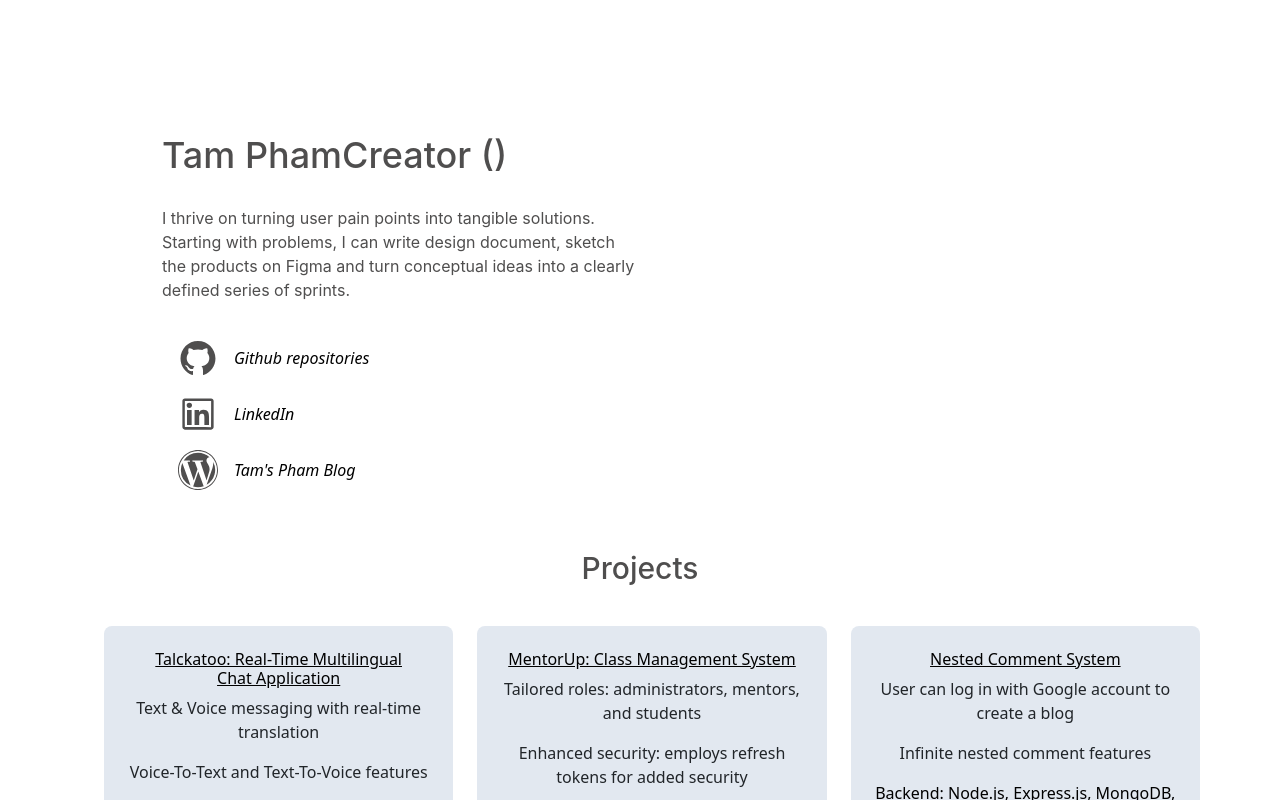
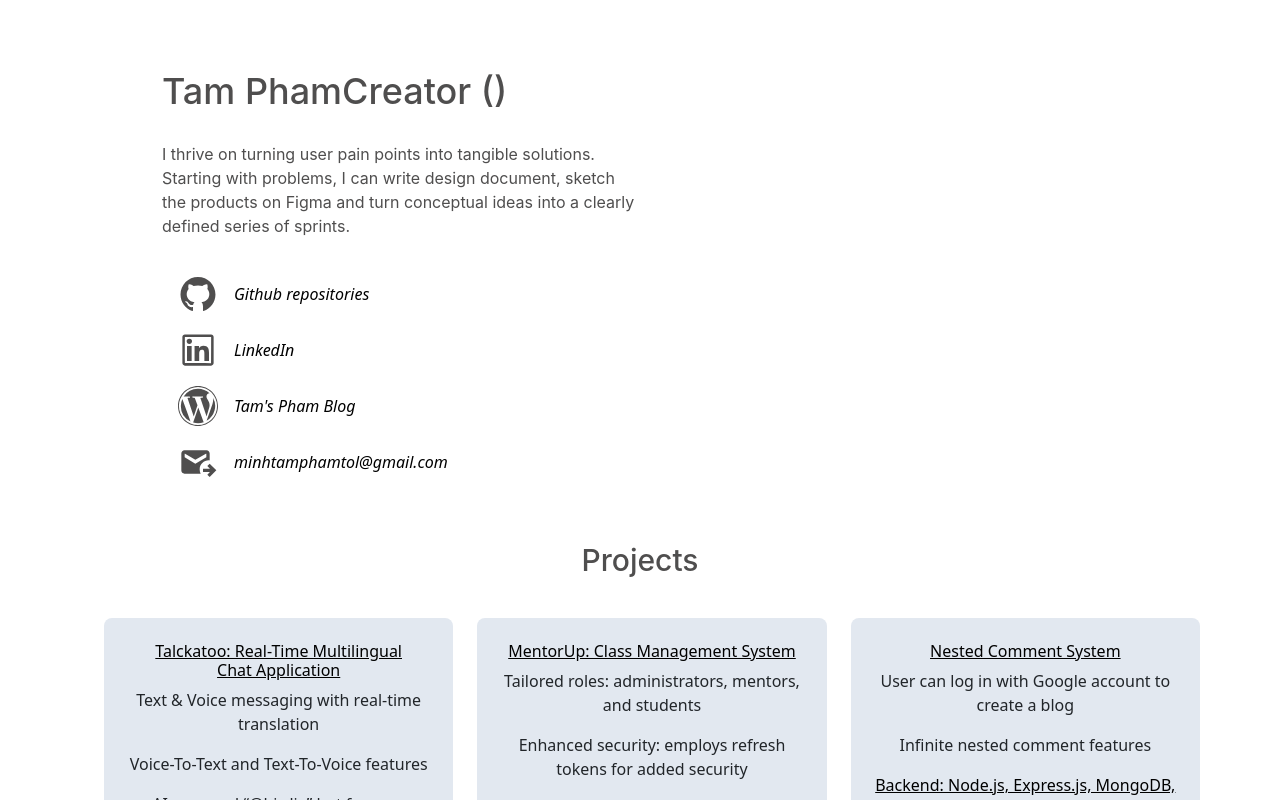
Before and after one commit to Miminiverse/mimiportfo, a React (Create React App) app: page / in a window 1280 px wide. Shown: the top 800 px of the page. Built offline with nearby package versions, Linux system fonts and the light colour scheme.

Commit message:
remove contact

```diff
--- a/src/components/Hero.js
+++ b/src/components/Hero.js
@@ -6,12 +6,13 @@ import {
   AiOutlineGithub,
   AiOutlineSlackSquare,
 } from "react-icons/ai";
+import { MdOutgoingMail } from "react-icons/md";
 import { BsWordpress } from "react-icons/bs";
 import { TypeAnimation } from "react-type-animation";
 
 const Hero = () => {
   return (
-    <section className="bg-primary px-5 text-black pt-32 bg-white">
+    <section className="bg-primary px-5 text-black pt-16 bg-white">
       <div className=" container mx-auto grid md:grid-cols-2 items-center justify-center md:justify-between">
         <div className="hero-info pb-5 md:pb-0">
           <h1 className="text-4xl lg:text-4xl text-head pl-20">
@@ -72,6 +73,17 @@ const Hero = () => {
             </a>
             <p className="italic text-black pt-2">Tam's Pham Blog</p>
           </div>
+          <div className="flex py-1 pl-24 ">
+            <a
+              target="_blank"
+              href="minhtamphamtol@gmail.com"
+              className="pr-4 inline-block text-accent hover:text-yellow-400"
+            >
+              {" "}
+              <MdOutgoingMail size={40} />{" "}
+            </a>
+            <p className="italic text-black pt-2"> minhtamphamtol@gmail.com</p>
+          </div>
         </div>
       </div>
     </section>
--- a/src/pages/Home.js
+++ b/src/pages/Home.js
@@ -11,7 +11,6 @@ const Home = () => {
     <>
       <Hero />
       <Projects />
-      <Contact />
     </>
   );
 };
```
